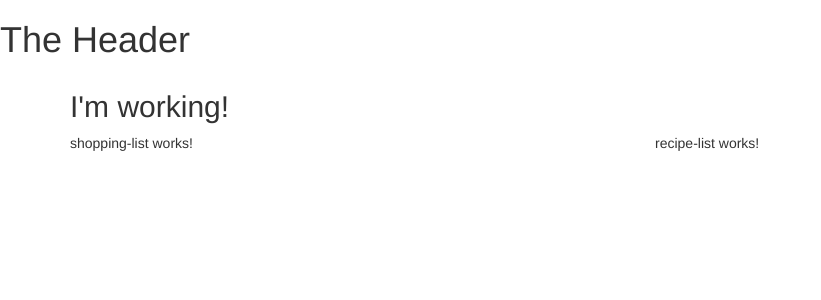
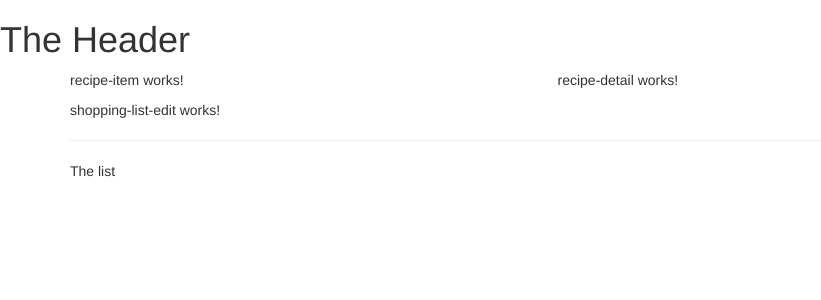
Before and after one commit to dsabalete/angular8-guide, an Angular app in the folder project-course/: page / in a window 1280 px wide. Shown: the top 300 px of the page, without its empty margins (0-821 px from the left). Built offline with nearby package versions, Linux system fonts and the light colour scheme.

Commit message:
Using the components

```diff
--- a/project-course/src/app/app.component.html
+++ b/project-course/src/app/app.component.html
@@ -2,15 +2,8 @@
 <div class="container">
   <div class="row">
     <div class="col-md-12">
-      <h2>I'm working!</h2>
-    </div>
-  </div>
-  <div class="row">
-    <div class="col-md-6">
+      <app-recipes></app-recipes>
       <app-shopping-list></app-shopping-list>
-    </div>
-    <div class="col-md-6">
-      <app-recipe-list></app-recipe-list>
     </div>
   </div>
 </div>
--- a/project-course/src/app/recipes/recipe-list/recipe-list.component.html
+++ b/project-course/src/app/recipes/recipe-list/recipe-list.component.html
@@ -1 +1 @@
-<p>recipe-list works!</p>
+<app-recipe-item></app-recipe-item>
--- a/project-course/src/app/recipes/recipes.component.html
+++ b/project-course/src/app/recipes/recipes.component.html
@@ -1 +1,8 @@
-<p>recipes works!</p>
+<div class="row">
+    <div class="col-md-5">
+        <app-recipe-list></app-recipe-list>
+    </div>
+    <div class="col-md-7">
+        <app-recipe-detail></app-recipe-detail>
+    </div>
+</div>
--- a/project-course/src/app/shopping-list/shopping-list.component.html
+++ b/project-course/src/app/shopping-list/shopping-list.component.html
@@ -1 +1,7 @@
-<p>shopping-list works!</p>
+<div class="row">
+    <div class="col-xs-10">
+        <app-shopping-list-edit></app-shopping-list-edit>
+        <hr>
+        <p>The list</p>
+    </div>
+</div>
```
